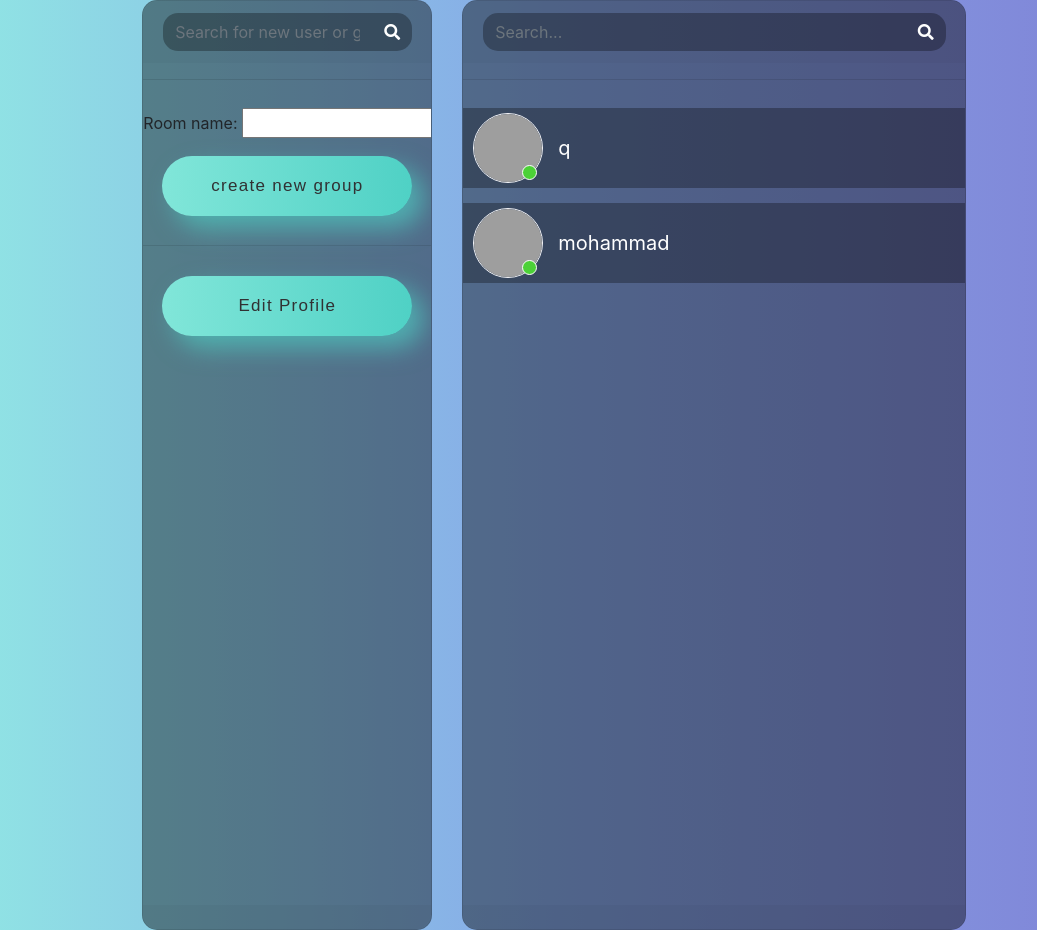
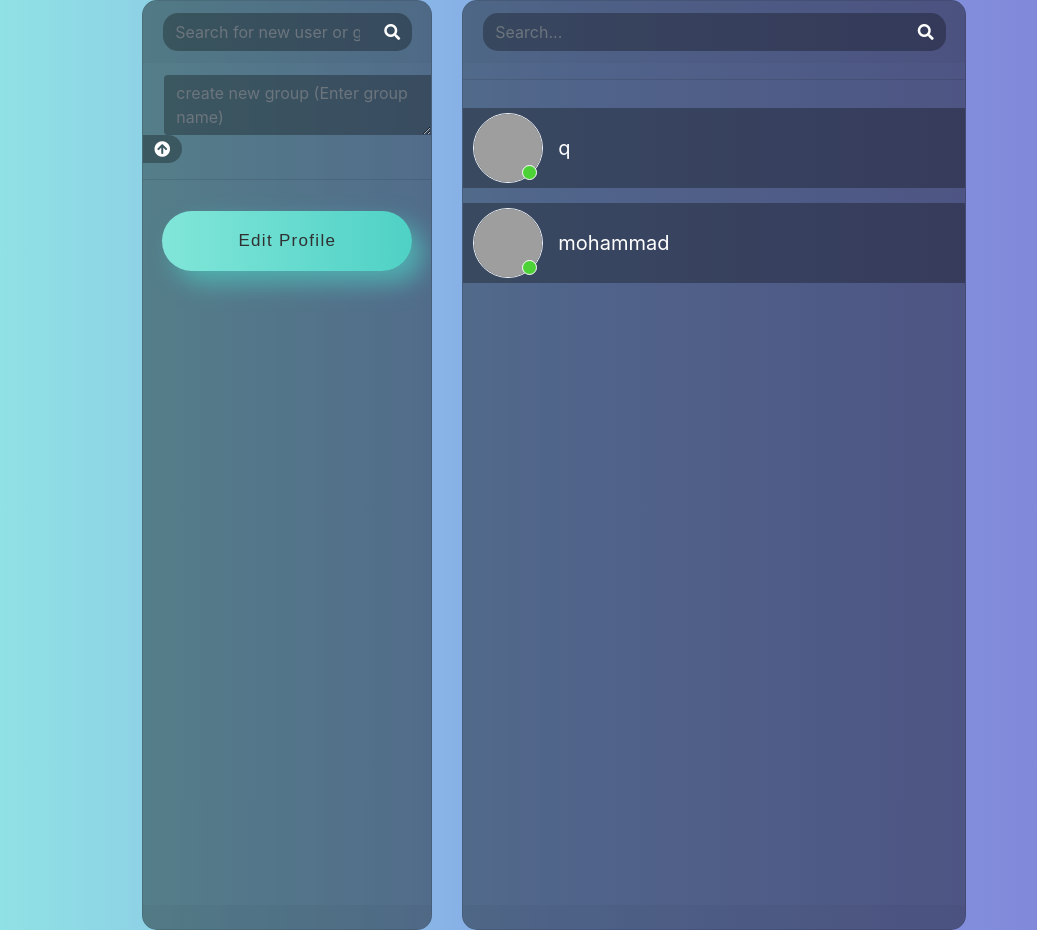
Before and after one commit to MohammadOshkooh/GreenChat, a Django app: page /chat/ in a window 1280 px wide. Shown: the whole page, without its empty margins (86-1123 px from the left). Run offline with Django 4.2, Linux system fonts and the light colour scheme; the visitor is signed in with stand-in values (Sample User, id 1); style sheets or scripts are compiled from the project's sources; some libraries are stand-ins or nearby versions; grey boxes are pictures that could not be loaded.

Commit message:
update ins=dex.jtml

```diff
--- a/chat/forms.py
+++ b/chat/forms.py
@@ -7,3 +7,9 @@ class CreateNewGroupForm(forms.ModelForm):
     class Meta:
         model = Chat
         fields = ['room_name']
+        widgets = {
+            'room_name': forms.Textarea(
+                attrs={'id': "chat-message-input", 'name': "", 'class': "form-control type_msg",
+                       'placeholder': "create new group (Enter group name)",
+                       'style': "height: 12px;margin-left: 21px;width: 86%;"})
+        }
--- a/chat/templates/chat/index.html
+++ b/chat/templates/chat/index.html
@@ -17,18 +17,16 @@
                             </div>
                         </div>
                     </div>
-                    <hr>
                     <div class="card-body contacts_body">
                         <ui class="contacts">
-                            <form action="" method="POST">
+                            <form action="" method="POST" id="create-group">
                                 {% csrf_token %}
-                                {{ form }}
-{#                                    <textarea id="chat-message-input" name="" class="form-control type_msg"#}
-{#                                              placeholder="create new group (Enter group name)"#}
-{#                                              style="height: 12px;margin-left: 21px;width: 90%;"></textarea>#}
-                                <br>
-                                <div class="wrap">
-                                    <button class="button">create new group</button>
+                                <div class="input-group">
+                                    {{ form.room_name }}
+                                    <div class="input-group-append" id="chat-message-submit">
+                                        <span class="input-group-text send_btn"><i
+                                                class="fas fa-arrow-circle-up"></i></span>
+                                    </div>
                                 </div>
                             </form>
                             <hr>
@@ -90,4 +88,19 @@
             </div>
         </div>
     </div>
+
+    <script>
+
+        document.querySelector('#chat-message-input').focus();
+        document.querySelector('#chat-message-input').onkeyup = function (e) {
+            if (e.keyCode === 13) {  // enter, return
+                document.querySelector('#chat-message-submit').click();
+            }
+        };
+
+        document.querySelector('#chat-message-submit').onclick = function (e) {
+            document.getElementById('create-group').submit();
+        };
+    </script>
+
 {% endblock %}
```
